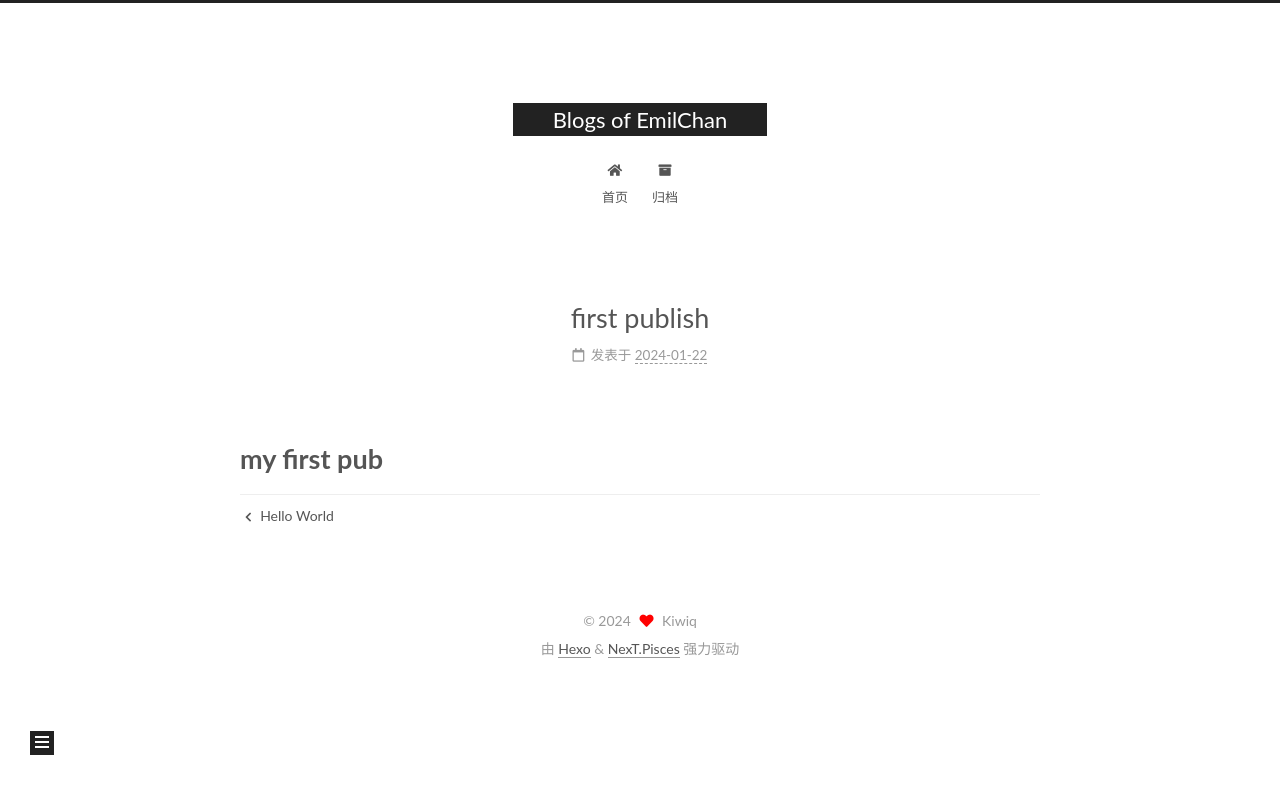
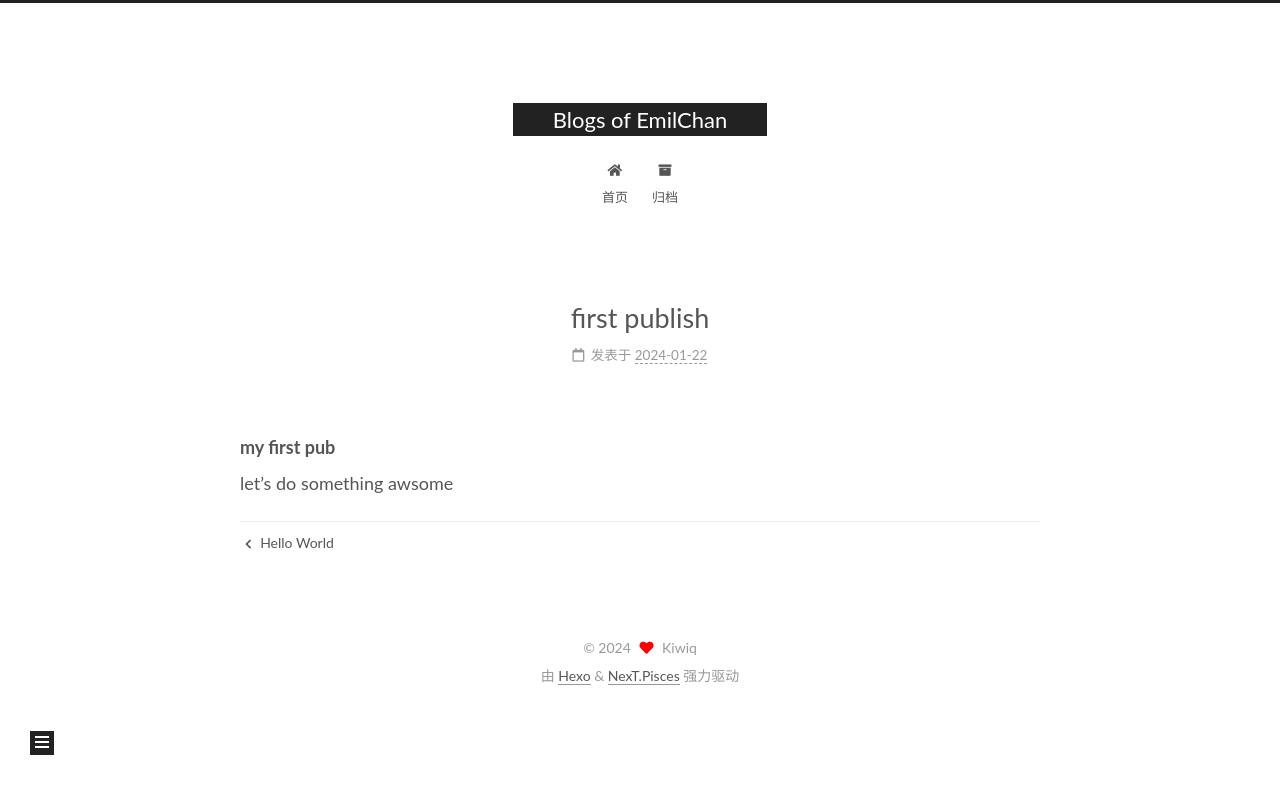
Before and after one commit to EmilChan0512/EmilChan0512.github.io, a plain HTML site: page 2024/01/22/first-publish/index.html in a window 1280 px wide. Drawn offline with Linux system fonts and the light colour scheme.

Commit message:
Site updated: 2024-01-22 23:01:29

```diff
--- a/2024/01/22/first-publish/index.html
+++ b/2024/01/22/first-publish/index.html
@@ -20,15 +20,15 @@
     var CONFIG = {"hostname":"emilchan0512.github.io","root":"/","scheme":"Pisces","version":"7.8.0","exturl":false,"sidebar":{"position":"left","display":"post","padding":18,"offset":12,"onmobile":false},"copycode":{"enable":false,"show_result":false,"style":null},"back2top":{"enable":true,"sidebar":false,"scrollpercent":false},"bookmark":{"enable":false,"color":"#222","save":"auto"},"fancybox":false,"mediumzoom":false,"lazyload":false,"pangu":false,"comments":{"style":"tabs","active":null,"storage":true,"lazyload":false,"nav":null},"algolia":{"hits":{"per_page":10},"labels":{"input_placeholder":"Search for Posts","hits_empty":"We didn't find any results for the search: ${query}","hits_stats":"${hits} results found in ${time} ms"}},"localsearch":{"enable":false,"trigger":"auto","top_n_per_article":1,"unescape":false,"preload":false},"motion":{"enable":true,"async":false,"transition":{"post_block":"fadeIn","post_header":"slideDownIn","post_body":"slideDownIn","coll_header":"slideLeftIn","sidebar":"slideUpIn"}},"path":"search.xml"};
   </script>
 
-  <meta name="description" content="my first pub">
+  <meta name="description" content="my first publet’s do something awsome">
 <meta property="og:type" content="article">
 <meta property="og:title" content="first publish">
 <meta property="og:url" content="http://emilchan0512.github.io/2024/01/22/first-publish/index.html">
 <meta property="og:site_name" content="Blogs of EmilChan">
-<meta property="og:description" content="my first pub">
+<meta property="og:description" content="my first publet’s do something awsome">
 <meta property="og:locale" content="zh_CN">
 <meta property="article:published_time" content="2024-01-22T14:29:31.000Z">
-<meta property="article:modified_time" content="2024-01-22T14:30:09.722Z">
+<meta property="article:modified_time" content="2024-01-22T15:01:15.919Z">
 <meta property="article:author" content="Kiwiq">
 <meta name="twitter:card" content="summary">
 
@@ -174,7 +174,7 @@
               <span class="post-meta-item-text">发表于</span>
 
 
-              <time title="创建时间：2024-01-22 22:29:31 / 修改时间：22:30:09" itemprop="dateCreated datePublished" datetime="2024-01-22T22:29:31+08:00">2024-01-22</time>
+              <time title="创建时间：2024-01-22 22:29:31 / 修改时间：23:01:15" itemprop="dateCreated datePublished" datetime="2024-01-22T22:29:31+08:00">2024-01-22</time>
             </span>
 
 
@@ -188,7 +188,8 @@
     <div class="post-body" itemprop="articleBody">
 
 
-        <H1>my first pub
+        <p><strong>my first pub</strong><br>let’s do something awsome</p>
+
     </div>
 
 
@@ -265,7 +266,6 @@
 
       <!--noindex-->
       <div class="post-toc-wrap sidebar-panel">
-          <div class="post-toc motion-element"><ol class="nav"><li class="nav-item nav-level-1"><a class="nav-link"><span class="nav-number">1.</span> <span class="nav-text">my first pub</span></a></li></ol></div>
       </div>
       <!--/noindex-->
 
```
Also changed, not shown: index.html (+3 -2 lines).
